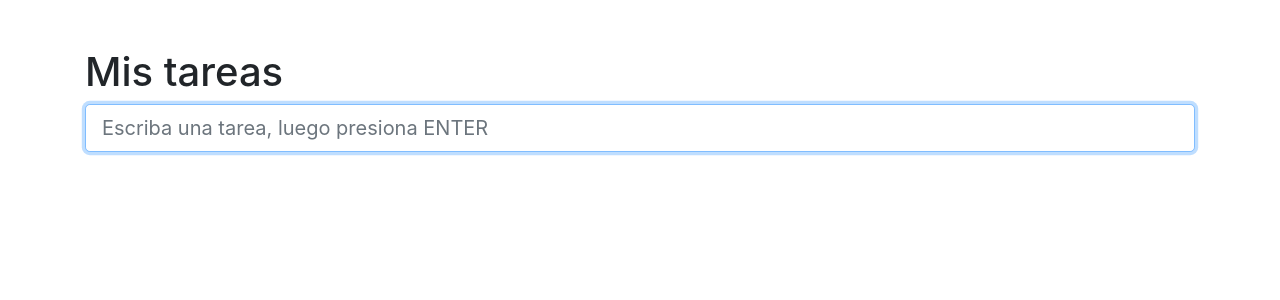
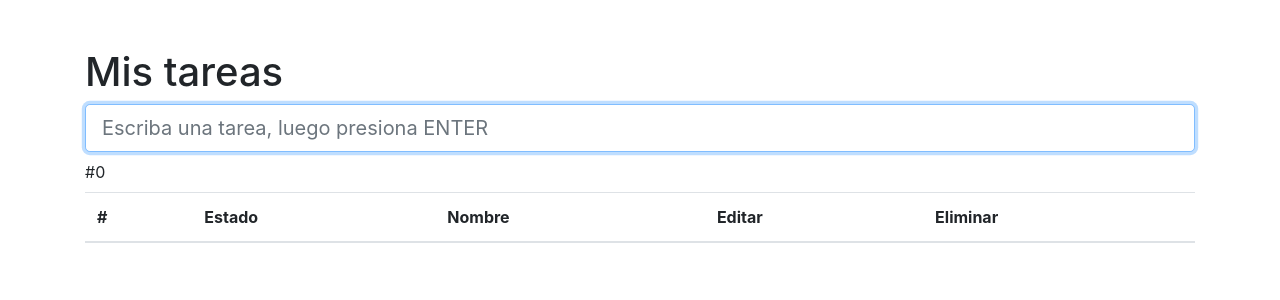
Before and after one commit to lfdel/react-task-app, a React (Create React App) app: page / in a window 1280 px wide. Shown: the top 300 px of the page. Built offline with nearby package versions, Linux system fonts and the light colour scheme.

Commit message:
Creando los metodos de eliminar y editar tarea

```diff
--- a/public/index.html
+++ b/public/index.html
@@ -1,14 +1,12 @@
 <!DOCTYPE html>
 <html lang="en">
+
 <head>
   <meta charset="utf-8" />
   <link rel="icon" href="%PUBLIC_URL%/favicon.ico" />
   <meta name="viewport" content="width=device-width, initial-scale=1" />
   <meta name="theme-color" content="#000000" />
-    <meta
-      name="description"
-      content="Web site created using create-react-app"
-    />
+  <meta name="description" content="Web site created using create-react-app" />
   <link rel="apple-touch-icon" href="%PUBLIC_URL%/logo192.png" />
   <!--
       manifest.json provides metadata used when your web app is installed on a
@@ -24,9 +22,11 @@
       work correctly both with client-side routing and a non-root public URL.
       Learn how to configure a non-root public URL by running `npm run build`.
     -->
-    <link rel="stylesheet" href="https://cdn.jsdelivr.net/npm/bootstrap@4.6.0/dist/css/bootstrap.min.css" integrity="sha384-B0vP5xmATw1+K9KRQjQERJvTumQW0nPEzvF6L/Z6nronJ3oUOFUFpCjEUQouq2+l" crossorigin="anonymous">
-    <title>React App</title>
+  <link rel="stylesheet" href="https://cdn.jsdelivr.net/npm/bootstrap@4.6.0/dist/css/bootstrap.min.css"
+    integrity="sha384-B0vP5xmATw1+K9KRQjQERJvTumQW0nPEzvF6L/Z6nronJ3oUOFUFpCjEUQouq2+l" crossorigin="anonymous">
+  <title>Mis tareas</title>
 </head>
+
 <body>
   <noscript>You need to enable JavaScript to run this app.</noscript>
   <div id="root"></div>
@@ -41,4 +41,5 @@
       To create a production bundle, use `npm run build` or `yarn build`.
     -->
 </body>
+
 </html>
--- a/src/App.js
+++ b/src/App.js
@@ -5,7 +5,7 @@ import shortid from "shortid"
 function App() {
 
 
-  const [tasks, setTasks] = useState([])
+  const [tasks] = useState([])
   const [nameTask, setNameTask] = useState("")
 
 
@@ -17,8 +17,15 @@ function App() {
       }
       tasks.push(newTask)
       setNameTask('')
-      console.log(tasks);
     }
+  }
+
+  const handelEditTask = (task) => {
+    alert(task.name)
+  }
+
+  const handelDeleteTask = (task) => {
+    alert(task.name)
   }
 
   return (
@@ -32,15 +39,40 @@ function App() {
         onKeyUp={handleKeyEnter}
         autoFocus
       />
-      <ul className="list-group mt-5">
-        {
-          tasks.map((task) => (
-            <li className="list-group-item" key={task.id}>
-              <span>{task.name}</span>
-            </li>
-          ))
-        }
-      </ul>
+      <label className="mt-2">#{tasks.length}</label>
+
+      <table class="table">
+        <thead>
+          <tr>
+            <th scope="col">#</th>
+            <th scope="col">Estado</th>
+            <th scope="col">Nombre</th>
+            <th scope="col">Editar</th>
+            <th scope="col">Eliminar</th>
+          </tr>
+        </thead>
+        <tbody>
+          {
+            tasks.map(
+              (task, index) => (
+                <tr>
+                  <th scope="row">{index + 1}</th>
+                  <td>Estado</td>
+                  <td>{task.name}</td>
+                  <td>
+                    <button onClick={() => handelEditTask(task)}
+                      type="button" class="btn btn-warning">Editar</button>
+                  </td>
+                  <td>
+                    <button onClick={() => handelDeleteTask(task)}
+                      type="button" class="btn btn-danger">Eliminar</button>
+                  </td>
+                </tr>
+              )
+            )
+          }
+        </tbody>
+      </table>
     </div>
   );
 }
```
Lines whose indentation alone changed are shown as unchanged.
